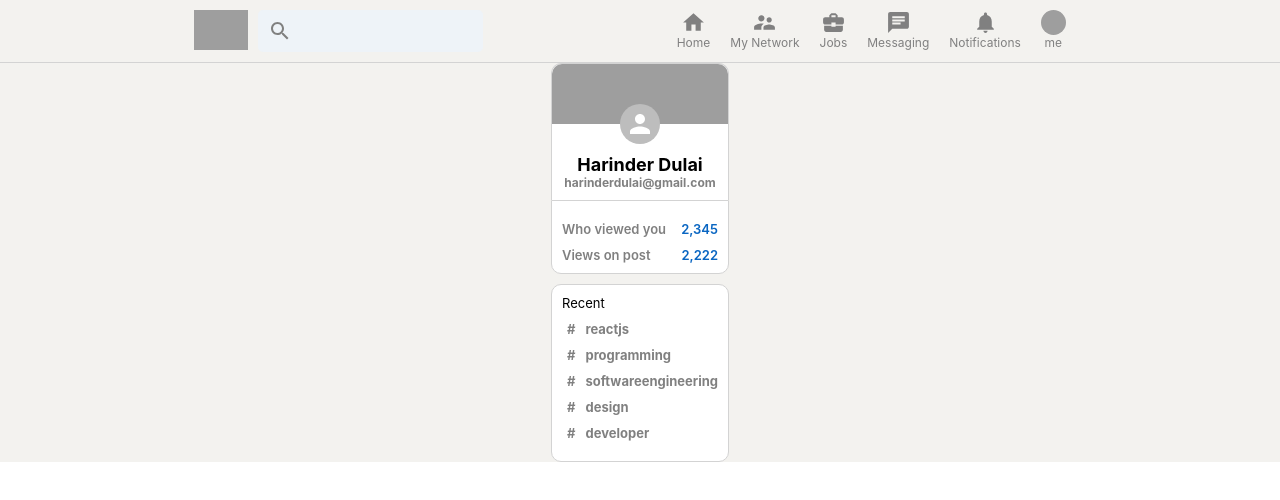
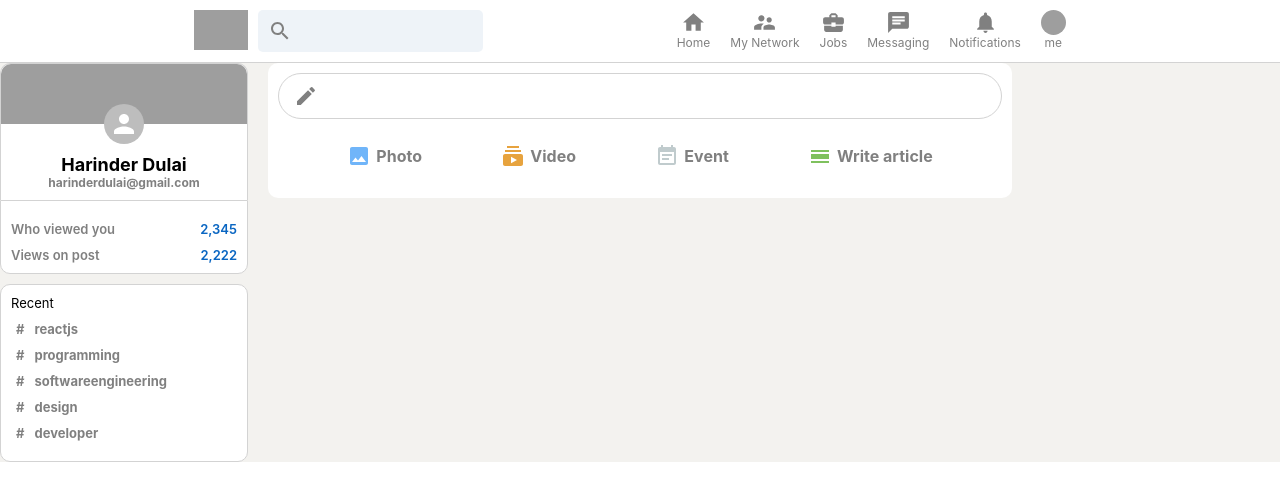
Before and after one commit to haridulai/linkedin-clone, a React (Create React App) app: page / in a window 1280 px wide. Shown: the top 500 px of the page. Built offline with nearby package versions, Linux system fonts and the light colour scheme; grey boxes are pictures that could not be loaded.

Commit message:
feed input option

```diff
--- a/src/App.css
+++ b/src/App.css
@@ -7,4 +7,5 @@
 
 .app__body {
   display: flex;
+  width: 100%;
 }
--- a/src/App.js
+++ b/src/App.js
@@ -1,5 +1,6 @@
 import React from "react";
 import "./App.css";
+import Feed from "./Feed";
 import Header from "./Header";
 import Sidebar from "./Sidebar";
 
@@ -12,6 +13,7 @@ function App() {
       <div className="app__body">
         <Sidebar />
         {/* Feed */}
+        <Feed />
         {/* Widgets */}
       </div>
     </div>
--- /dev/null
+++ b/src/Feed.css
@@ -0,0 +1,43 @@
+.feed {
+  flex: 0.6;
+  margin: 0 20px;
+}
+
+.feed__inputContainer {
+  background-color: white;
+  padding: 10px;
+  padding-bottom: 20px;
+  border-radius: 10px;
+  margin-bottom: 20px;
+}
+
+.feed__input {
+  border: 1px solid lightgray;
+  border-radius: 30px;
+  display: flex;
+  padding: 10px;
+  color: gray;
+  padding-left: 15px;
+}
+
+.feed__input > form {
+  display: flex;
+  width: 100%;
+}
+
+.feed__input > form > input {
+  border: none;
+  flex: 1;
+  margin-left: 10px;
+  outline-width: 0;
+  font-weight: 600;
+}
+
+.feed__input > form > button {
+  display: none;
+}
+
+.feed__inputOptions {
+  display: flex;
+  justify-content: space-evenly;
+}
--- /dev/null
+++ b/src/Feed.js
@@ -0,0 +1,38 @@
+import {
+  CalendarViewDay,
+  Create,
+  EventNote,
+  Image,
+  Subscriptions,
+} from "@mui/icons-material";
+import React from "react";
+import "./Feed.css";
+import InputOption from "./InputOption";
+
+function Feed() {
+  return (
+    <div className="feed">
+      <div className="feed__inputContainer">
+        <div className="feed__input">
+          <Create />
+          <form>
+            <input type="text" />
+            <button type="submit">Send</button>
+          </form>
+        </div>
+        <div className="feed__inputOptions">
+          <InputOption Icon={Image} title="Photo" color="#70B5F9" />
+          <InputOption Icon={Subscriptions} title="Video" color="#E7A33E" />
+          <InputOption Icon={EventNote} title="Event" color="#C0CBCD" />
+          <InputOption
+            Icon={CalendarViewDay}
+            title="Write article"
+            color="#7FC15E"
+          />
+        </div>
+      </div>
+    </div>
+  );
+}
+
+export default Feed;
--- a/src/Header.css
+++ b/src/Header.css
@@ -8,6 +8,7 @@
   padding-top: 10px;
   padding-bottom: 10px;
   width: 100%;
+  background-color: white;
 }
 
 .header__left {
--- /dev/null
+++ b/src/InputOption.css
@@ -0,0 +1,17 @@
+.inputOption {
+  display: flex;
+  align-items: center;
+  margin-top: 15px;
+  color: gray;
+  padding: 10px;
+  cursor: pointer;
+}
+
+.inputOption:hover {
+  background-color: whitesmoke;
+  border-radius: 10px;
+}
+
+.inputOption > h4 {
+  margin-left: 5px;
+}
--- /dev/null
+++ b/src/InputOption.js
@@ -0,0 +1,13 @@
+import React from "react";
+import "./InputOption.css";
+
+function InputOption({ Icon, title, color }) {
+  return (
+    <div className="inputOption">
+      <Icon style={{ color: color }} />
+      <h4>{title}</h4>
+    </div>
+  );
+}
+
+export default InputOption;
```
